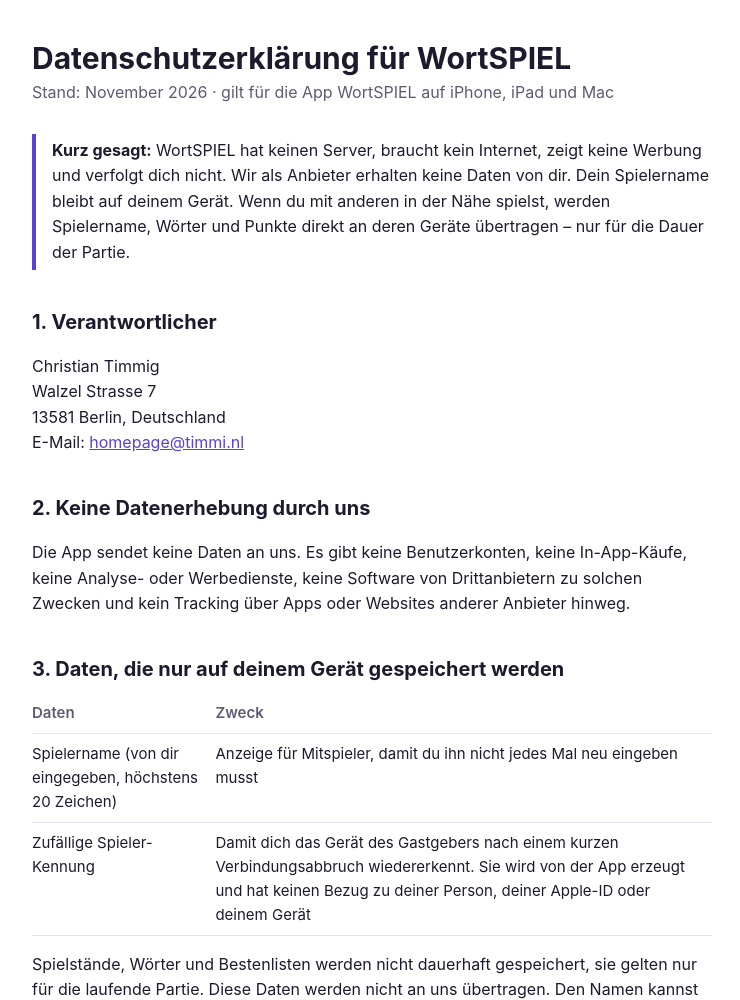
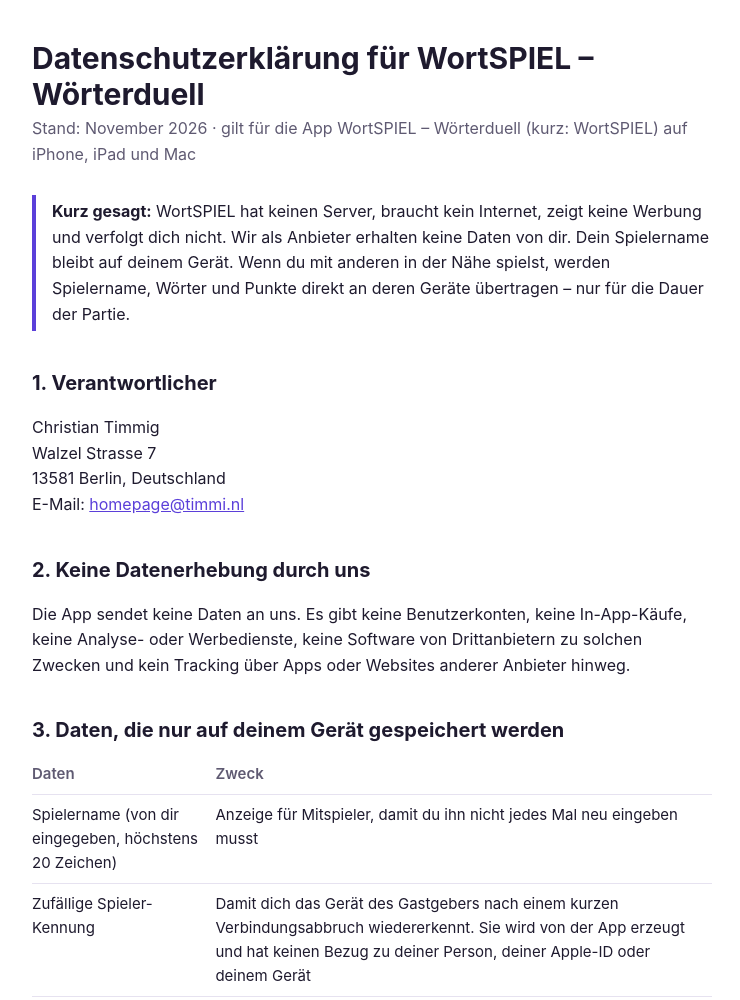
Before and after one commit to CTBER-dev/WortSPIEL, a plain HTML site: page Datenschutz.html in a window 1280 px wide. Shown: the top 1000 px of the page, without its empty margins (268-1008 px from the left). Drawn offline with Linux system fonts and the light colour scheme.

Commit message:
Add files via upload

```diff
--- a/Datenschutz.html
+++ b/Datenschutz.html
@@ -1,6 +1,6 @@
 <!doctype html>
 <!--
-  WortSPIEL – Datenschutzerklärung
+  WortSPIEL – Wörterduell – Datenschutzerklärung
   Entwickler: Timmi
 
   Veröffentlichung (z. B. über GitHub Pages): Diese Datei als index.html zusammen mit einer leeren
@@ -14,7 +14,7 @@
 <head>
 <meta charset="utf-8">
 <meta name="viewport" content="width=device-width, initial-scale=1">
-<title>WortSPIEL – Datenschutzerklärung</title>
+<title>WortSPIEL – Wörterduell – Datenschutzerklärung</title>
 <style>
   :root { --bg: #FFFFFF; --fg: #1E1A2E; --muted: #5F5A72; --accent: #5B3FD9; --gold: #F2B233; --line: #E6E2F0; color-scheme: light; }
   @media (prefers-color-scheme: dark) {
@@ -40,8 +40,8 @@
 </head>
 <body>
 <main>
-  <h1>Datenschutzerklärung für WortSPIEL</h1>
-  <p class="meta">Stand: November 2026 · gilt für die App WortSPIEL auf iPhone, iPad und Mac</p>
+  <h1>Datenschutzerklärung für WortSPIEL – Wörterduell</h1>
+  <p class="meta">Stand: November 2026 · gilt für die App WortSPIEL – Wörterduell (kurz: WortSPIEL) auf iPhone, iPad und Mac</p>
 
   <p class="summary"><strong>Kurz gesagt:</strong> WortSPIEL hat keinen Server, braucht kein Internet, zeigt keine Werbung und verfolgt dich nicht. Wir als Anbieter erhalten keine Daten von dir. Dein Spielername bleibt auf deinem Gerät. Wenn du mit anderen in der Nähe spielst, werden Spielername, Wörter und Punkte direkt an deren Geräte übertragen – nur für die Dauer der Partie.</p>
 
```
Also changed, not shown: index.html (+4 -4 lines).
